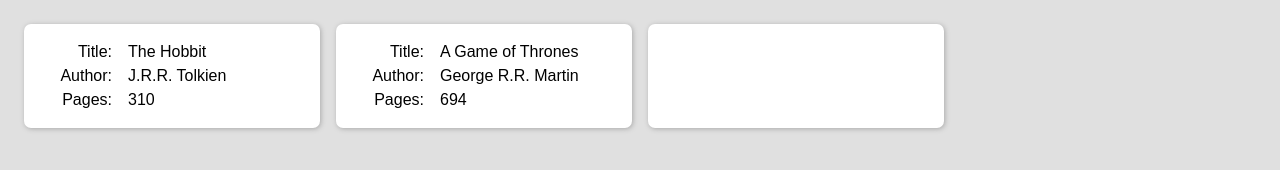
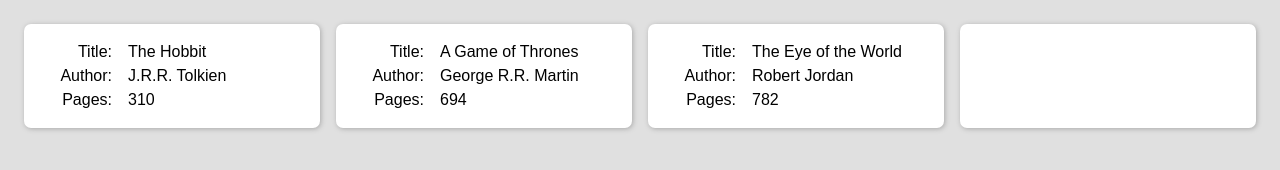
Before and after one commit to VeruAmari/library, a plain HTML site: page index.html in a window 1280 px wide. Drawn offline with Linux system fonts and the light colour scheme.

Commit message:
Add a third hard-coded book

```diff
--- a/javascript.js
+++ b/javascript.js
@@ -52,8 +52,10 @@ function displayButton () {
 
 const theHobbit = new Book('The Hobbit', 'J.R.R. Tolkien', 310);
 const aGOT = new Book('A Game of Thrones', 'George R.R. Martin', 694);
+const wheelOfTime1 = new Book('The Eye of the World', 'Robert Jordan', 782);
 addBookToLibrary(theHobbit);
 addBookToLibrary(aGOT);
+addBookToLibrary(wheelOfTime1);
 
 
 console.log(myLibrary);
--- a/style.css
+++ b/style.css
@@ -13,7 +13,7 @@
 
 .container {
   display: grid;
-  grid-template: auto / repeat(auto-fill, minmax(250px, 1fr));
+  grid-template: auto / repeat(auto-fill, minmax(265px, 1fr));
   gap: 1rem;
   padding: 1.5rem;
 }
@@ -26,6 +26,9 @@
   line-height: 1.5rem;
   box-shadow: 1px 1px 5px 0px #aaa;
   min-height: 4rem;
+
+  display: grid;
+  align-content: center;
 }
 
 .info {
```
